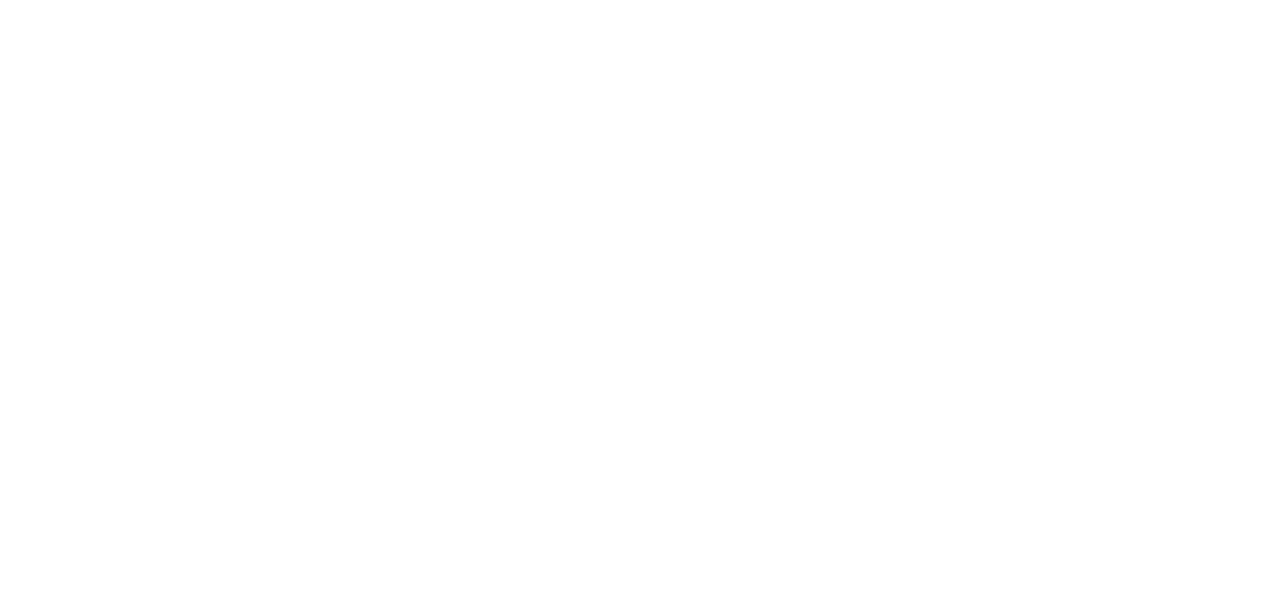
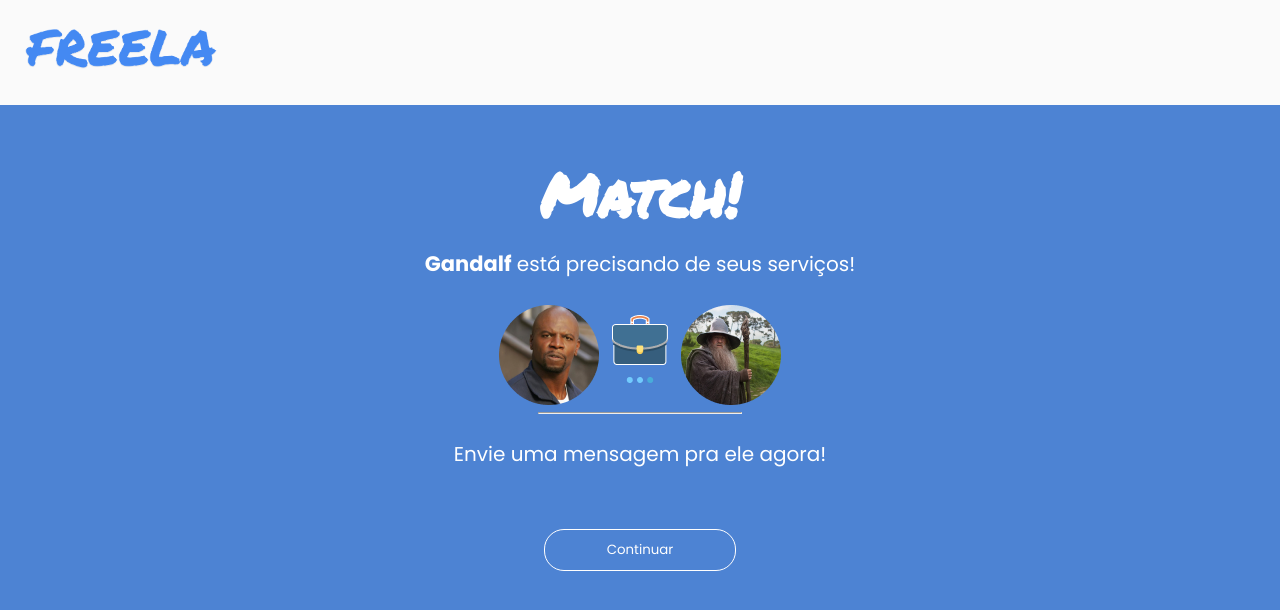
Before and after one commit to JrAdilson/FreelaWebPiV, a React (Create React App) app: page /match in a window 1280 px wide. Shown: the top 610 px of the page. Built offline with nearby package versions, Linux system fonts and the light colour scheme.

Commit message:
Vaga Curtida

```diff
--- a/public/index.html
+++ b/public/index.html
@@ -12,6 +12,7 @@
     <link rel="apple-touch-icon" href="%PUBLIC_URL%/logo192.png" />
     <link rel="preconnect" href="https://fonts.gstatic.com">
     <link href="https://fonts.googleapis.com/css2?family=Poppins:ital,wght@0,100;0,200;0,300;0,400;0,500;0,600;0,700;1,600&display=swap" rel="stylesheet">
+    <link href="https://fonts.googleapis.com/css2?family=Permanent+Marker&display=swap" rel="stylesheet">
     <!--
       manifest.json provides metadata used when your web app is installed on a
       user's mobile device or desktop. See https://developers.google.com/web/fundamentals/web-app-manifest/
--- a/src/components/Modal/AddVaga.js
+++ b/src/components/Modal/AddVaga.js
@@ -23,15 +23,15 @@
             .catch((err) => console.log(err));
 
     }
-    /*const deletarVaga = async (event) => {
+    const deletarVaga = async (event) => {
         event.preventDefault();
         await api
             .delete(`/jobs/${job.id}`)
             .then((result) => console.log(result))
             .catch((err) => console.log(err));
-            onClose();
+        onClose();
 
-    }*/
+    }
 
     const editarVaga = async (event) => {
         event.preventDefault();
@@ -66,6 +66,7 @@
                                     name="vaga"
                                     value={nome}
                                     onChange={(e) => setNome(e.target.value)}
+
                                 />
                                 <label>Descrição</label>
                                 <textarea
@@ -99,16 +100,18 @@
                                 value={tecnologias}
                                 onChange={(e) => setTecnologias(e.target.value)}
                             />
-
+                            <div className='btn-del'>
+                                {!cadastro && <button className='delete' onClick={deletarVaga}>
+                                    Excluir
+                                </button>}
+                            </div>
                         </div>
                     </form>
                     <div className='q5-btn'>
                         <button className='cancel' onClick={onClose}>
                             Cancelar
                         </button>
-                        {/* {!cadastro && <button className='cancel' onClick={deletarVaga}>
-                            Excluir
-                        </button>} */}
+
                         <button type="submit" className='cad' onClick={cadastro ? handleJob : editarVaga}>
                             {cadastro ? 'Cadastrar' : 'Editar'}
                         </button>
--- a/src/components/Modal/style.css
+++ b/src/components/Modal/style.css
@@ -85,7 +85,17 @@
 
 .modal .cancel{
     margin-right: 2%;
+    background-color: rgb(148, 18, 18);
+}
+.btn-del{
+    justify-content: center;
+    align-items: center;
+    display: flex;
+}
+.modal .delete{
+    margin-right: 2%;
     background-color: red;
+    width: 50%;
 }
 
 .select-area{
--- a/src/pages/Contratante.js
+++ b/src/pages/Contratante.js
@@ -26,12 +26,11 @@
         console.log(res.data);
     }
 
+
     function handlePressJob(job){
         setVagaAtual(job);
         setIsModalListaVisible(true);
-
     }
-    console.log(vagaAtual);
 
     return (
         <>
@@ -66,6 +65,8 @@
                     {isModalListaVisible ? (
                         <AddVaga job={vagaAtual} onClose={() => setIsModalListaVisible(false)}/>
                     ) : null}
+
+                    <button id='curtidas'>Vagas Curtidas</button>
                 </div>
             </div>
         </>
--- /dev/null
+++ b/src/pages/Match.js
@@ -0,0 +1,40 @@
+import React from 'react';
+import Header from '../components/Header/index';
+import '../styles/pages/match.css';
+import api from '../services/api';
+import julius from '../assets/img/juliusEllipse.png'
+import maleta from '../assets/img/Group.png'
+import ellipsis from '../assets/img/Ellipsis.png'
+import gandalf from '../assets/img/gandalf.png'
+
+const Match = () => {
+
+    return (
+        <>
+            <Header />
+            <div className='pg'>
+                <div className='cont-pg'>
+                    <h1>Match!</h1>
+                    <p><b>Gandalf</b> está precisando de seus serviços!</p>
+                </div>
+                <div className="q3-freela">
+                    <img src={julius}></img>
+                    <div className="q3-freela2">
+                        <img src={maleta}></img>
+                        <img src={ellipsis}></img>
+                    </div>
+                    <img src={gandalf}></img>
+                </div>
+                <hr></hr>
+                <div className='des-pg'>
+                    <p>Envie uma mensagem pra ele agora!</p>
+                </div>
+                <div className='btn-pg'>
+                    <button className='match-btn'>Continuar</button>
+                </div>
+            </div>
+        </>
+    )
+}
+
+export default Match;
--- a/src/routes.js
+++ b/src/routes.js
@@ -5,6 +5,7 @@
 import Home from './pages/Home'
 import Cadastro from './pages/Cadastro'
 import Login from './pages/Login'
+import Match from './pages/Match'
 import Contratante from './pages/Contratante'
 import Contratado from './pages/Contratado'
 import AllVagas from './pages/AllVagas'
@@ -37,6 +38,7 @@
             <Route path='/cadastro' exact component={Cadastro} />
             <Route path='/login' exact component={Login} />
             <Route path='/allvagas' exact component={AllVagas}/>
+            <Route path='/match' exact component={Match} />
             <EmployerRoutes path='/contratante' component={Contratante} />
             <EmployeeRoutes path= '/contratado' component={Contratado} />
         </Switch>
--- a/src/styles/pages/contratante.css
+++ b/src/styles/pages/contratante.css
@@ -48,6 +48,7 @@
     display: flex;
     align-items: center;
     justify-content: center;
+    flex-direction: column;
 }
 
 .cadVaga button{
--- /dev/null
+++ b/src/styles/pages/match.css
@@ -0,0 +1,57 @@
+.pg{
+    background-color: #4D83D3;
+    height:100vh;
+    padding-top: 150px;
+}
+.pg hr{
+    margin-top: 7px;
+    margin-right: 42%;
+    margin-left: 42%;
+}
+.cont-pg{
+    display: flex;
+    flex-direction: column;
+    justify-content: center;
+    align-items: center;
+}
+.cont-pg h1{
+    font-family: permanent marker;
+    font-size: 60px;
+    color: white;
+    padding-bottom: 10px;
+}
+.cont-pg p{
+    font-size: 20px;
+    color: white;
+}
+.cont-pg b{
+    font-size: 21px;
+    color: white;
+}
+.des-pg{
+    margin-top: 25px;
+    display: flex;
+    align-items: center;
+    justify-content: center;
+}
+.des-pg p{
+    font-size: 20px;
+    color: white;
+}
+.btn-pg{
+    margin-top: 60px;
+    display: flex;
+    justify-content: center;
+    align-items: center;
+}
+.match-btn{
+    color: white;
+    background-color: #4D83D3;
+    border:solid 0.8px;
+    border-color: white;
+    border-radius: 20px;
+    width: 15%;
+    padding-top:10px;
+    padding-bottom: 10px;
+    cursor: pointer;
+}
```
